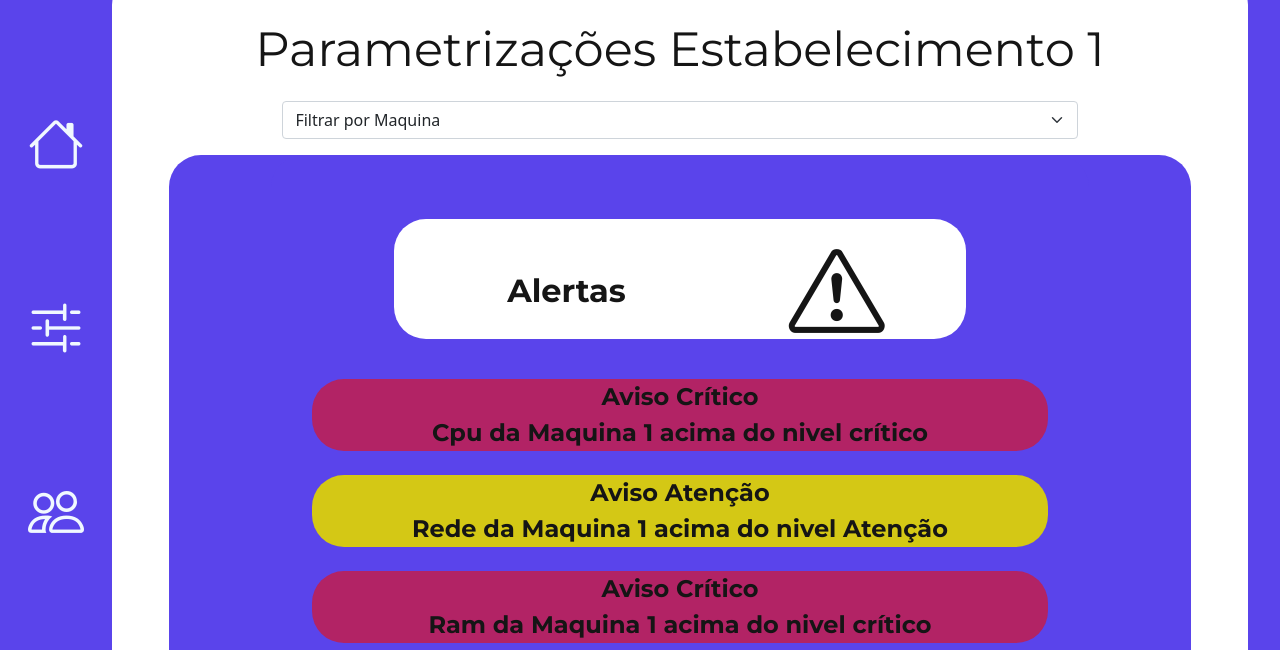
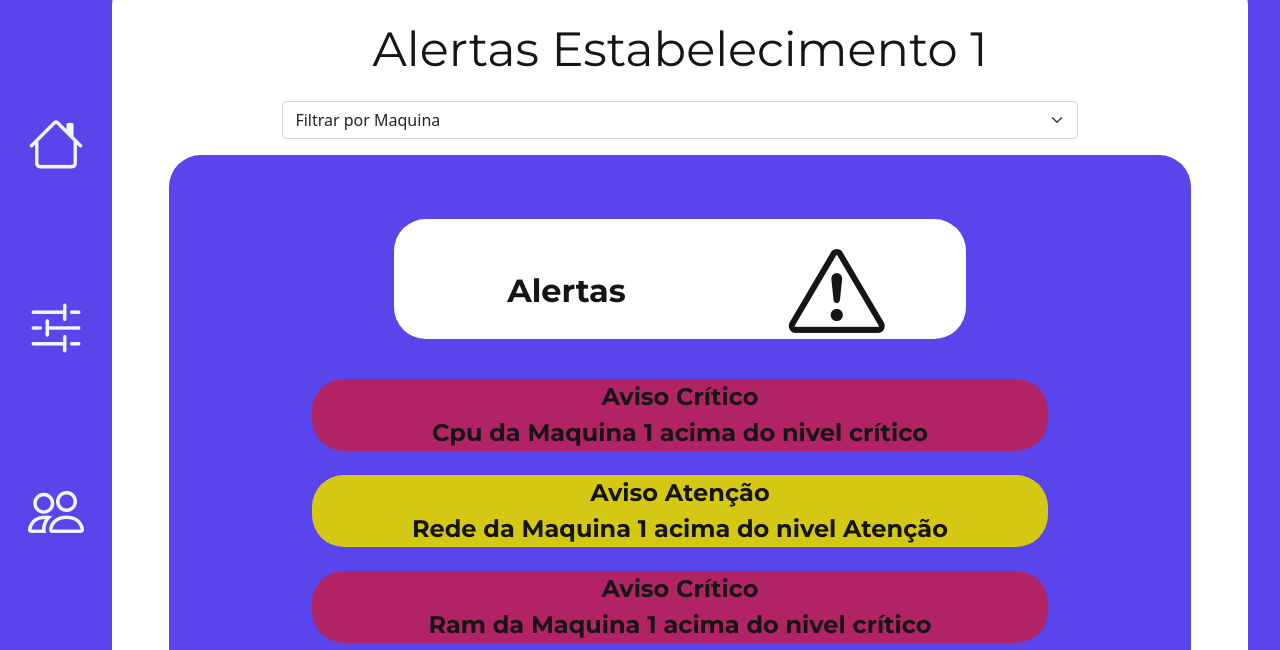
Before and after one commit to Adera-SPTech/adera-front, a website: page public/dashboard/alertas.html in a window 1280 px wide. Shown: the part 107-757 px from the top of the page. Drawn offline with nearby package versions, Linux system fonts and the light colour scheme.

Commit message:
Correção alerta

```diff
--- a/public/dashboard/alertas.html
+++ b/public/dashboard/alertas.html
@@ -58,7 +58,7 @@
     </div>
     <div class="contentMacro">
       <div class="titleAlerts" style="margin-top: 2rem;">
-        Parametrizações Estabelecimento 1
+        Alertas Estabelecimento 1
       </div>
       <div class="alertFilter">
         <select class="form-select" aria-label="Default select example">
```
